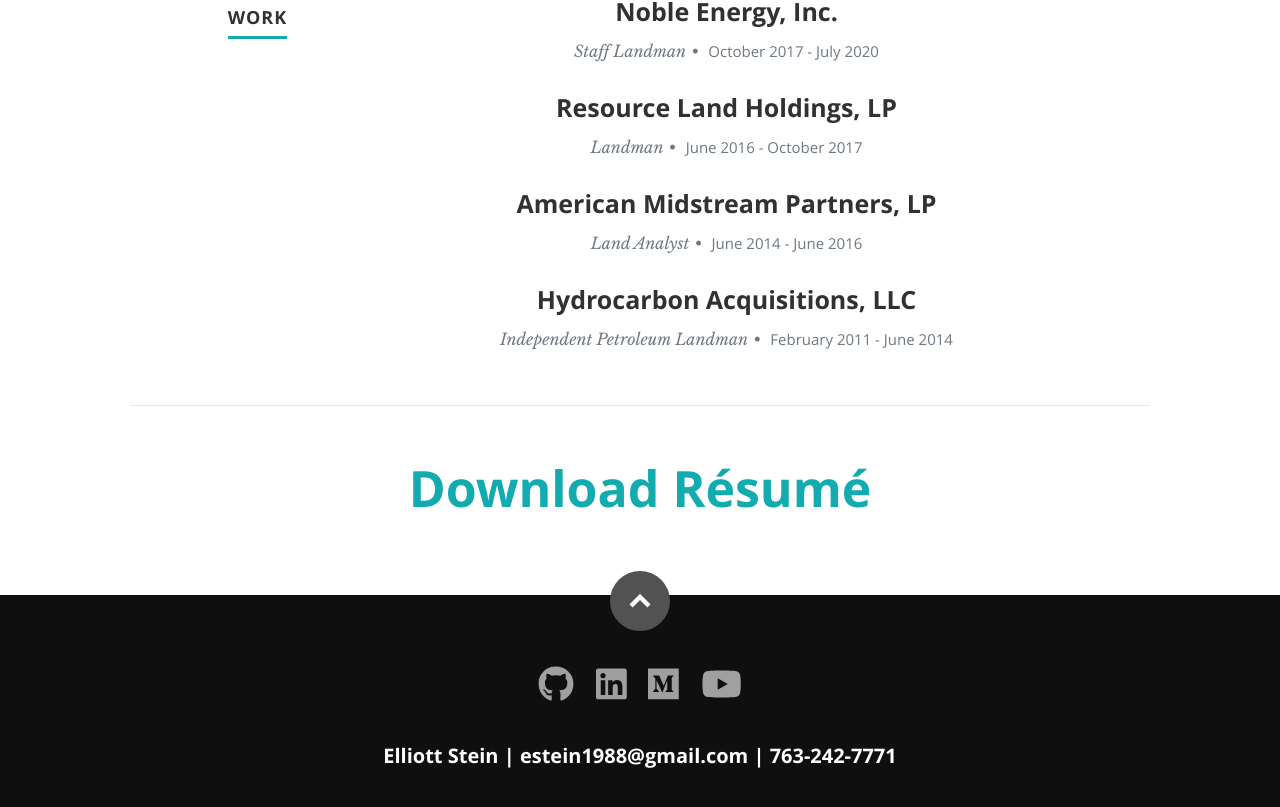
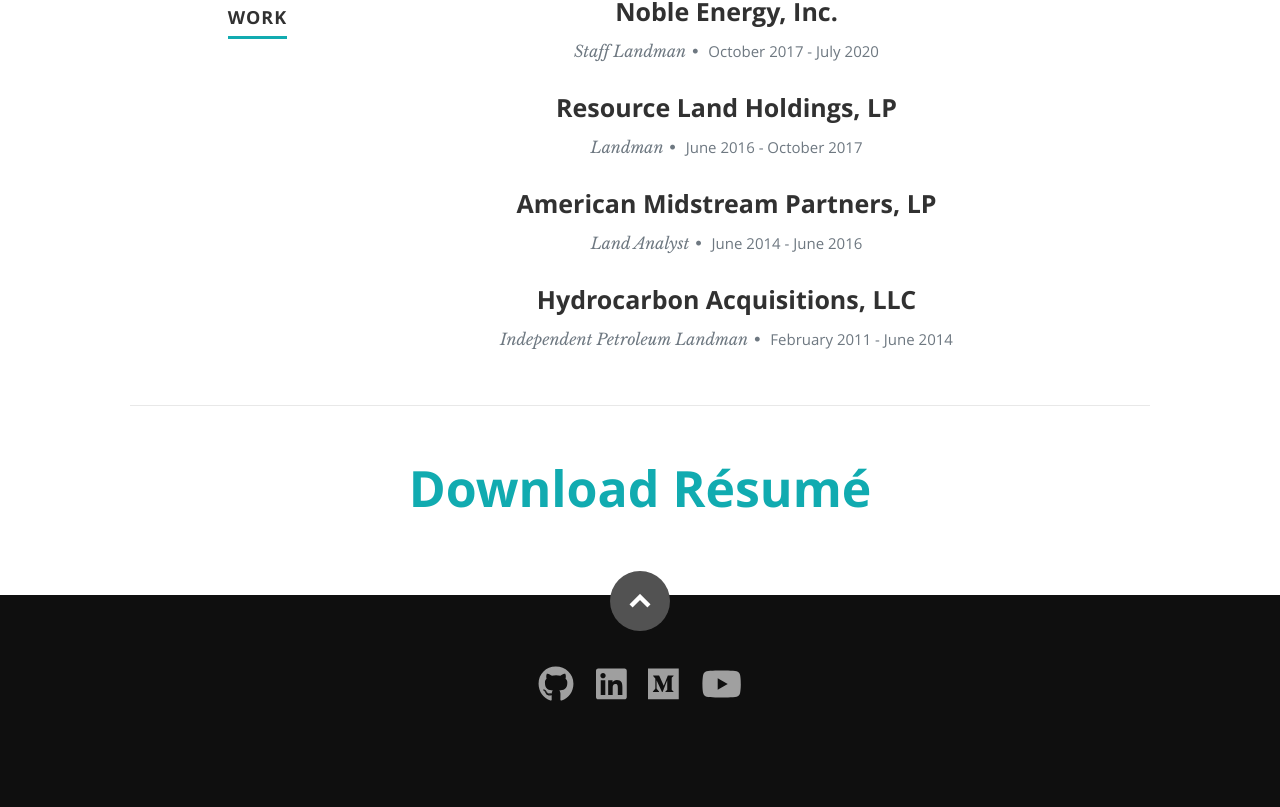
Before and after one commit to estein1988/portfolio-website-elliott-stein, a React (Create React App) app: page / in a window 1280 px wide. Shown: the part 2786-3593 px from the top of the page. Built offline with nearby package versions, Linux system fonts and the light colour scheme.

Commit message:
Remove contact info

```diff
--- a/src/components/Footer.js
+++ b/src/components/Footer.js
@@ -22,9 +22,9 @@
                     <a className="smoothscroll" title="Back to Top" href="#home"><i className="icon-up-open" /></a>
                 </div>
             </div>
-                <div id="contact-info">
+                {/* <div id="contact-info">
                     Elliott Stein | estein1988@gmail.com | 763-242-7771
-                </div>
+                </div> */}
         </footer>
         );
     };
--- a/src/resumeInfo.js
+++ b/src/resumeInfo.js
@@ -28,8 +28,8 @@
     ],
     "aboutme":"Inquisitive, self-driven full-stack software developer with a passion for large, complex data-driven solutions. My transition from corporate oil & gas to software development was based on my natural enthusiasm towards problem-solving and eagerness to be a life-long learner. My favorite part of every project is the planning process, thinking about everything that I could do with an idea and what that would take, then watching everything come to the screen through code.",
     "address":"Arvada, Colorado",
-    "phone": "(763) 242-7771",
-    "email": "estein1988@gmail.com",
+    // "phone": "(763) 242-7771",
+    // "email": "estein1988@gmail.com",
     "website":"",
     "education":
     [
```
